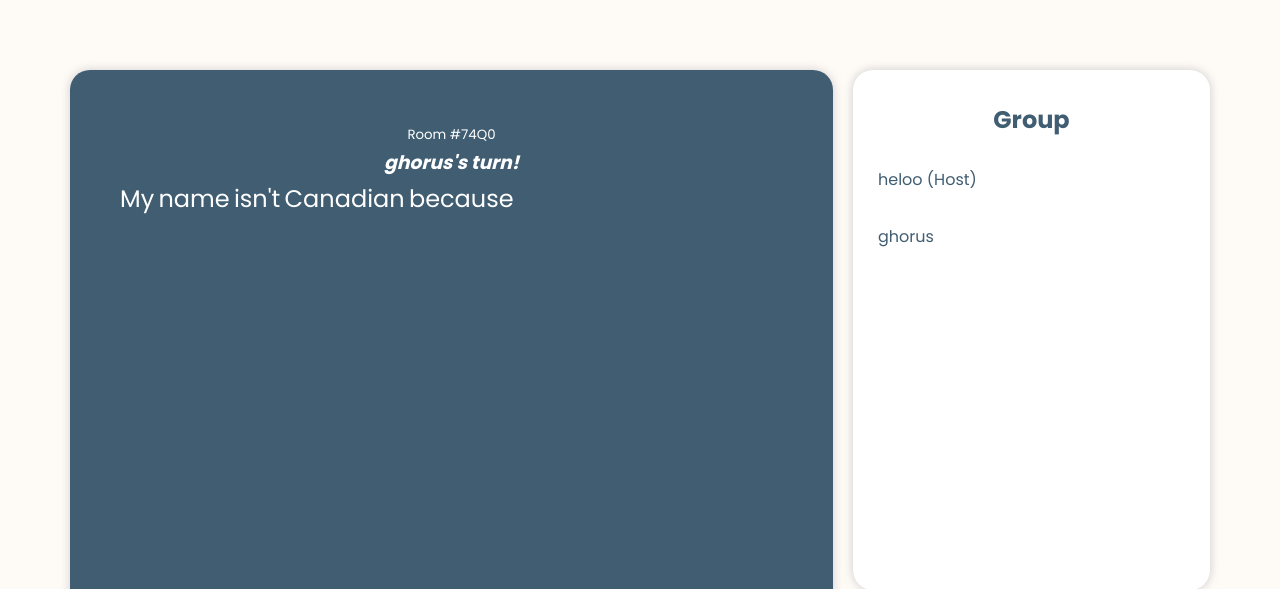
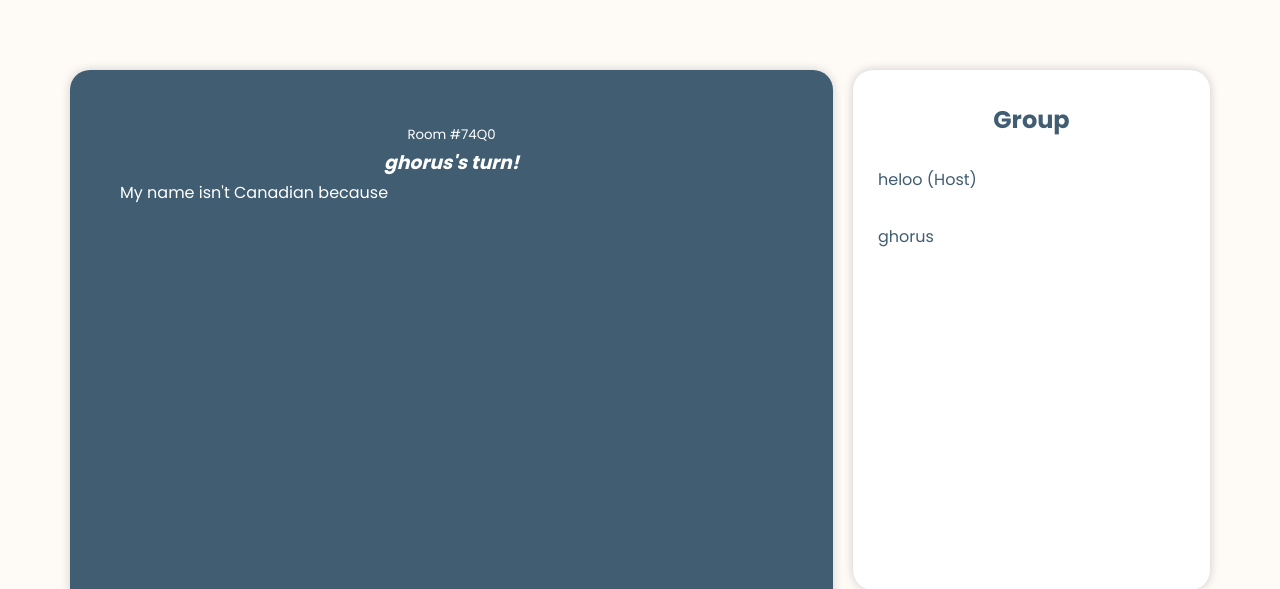
Before and after one commit to ghorus/one-word-story-game, a Flask app: page /game_room/1 in a window 1280 px wide. Shown: the part 67-656 px from the top of the page. Run offline with Flask 3, Linux system fonts and the light colour scheme; a user stored in the database is signed in; data comes from the database, SQL or seed files in the repository; both versions use the stored data as it was after the commit; some libraries are stand-ins or nearby versions.

Commit message:
first commit

```diff
--- a/one_word/templates/game_room.html
+++ b/one_word/templates/game_room.html
@@ -16,7 +16,7 @@
         <!-- <h1 class="title">Tales of the Seven NineTales</h1> -->
           <div class="messages">
               {% for value in room.messages %}
-                <span id="{{value.user_id}}" class="message" style="font-size:24px;">{{value.message}}</span>
+                <span id="{{value.user_id}}" class="message">{{value.message}}</span>
               {% endfor %}
           </div>
         <div class="message-container"><input class="message-input" onkeyup="enterMessage('{{room.id}}','{{room.code}}','{{current_user.id}}')"><button class="message-button" onclick="sendMessage('{{room.id}}','{{room.code}}','{{current_user.id}}')">Send</button></div>
```
Also changed, not shown: instance/data.db.
